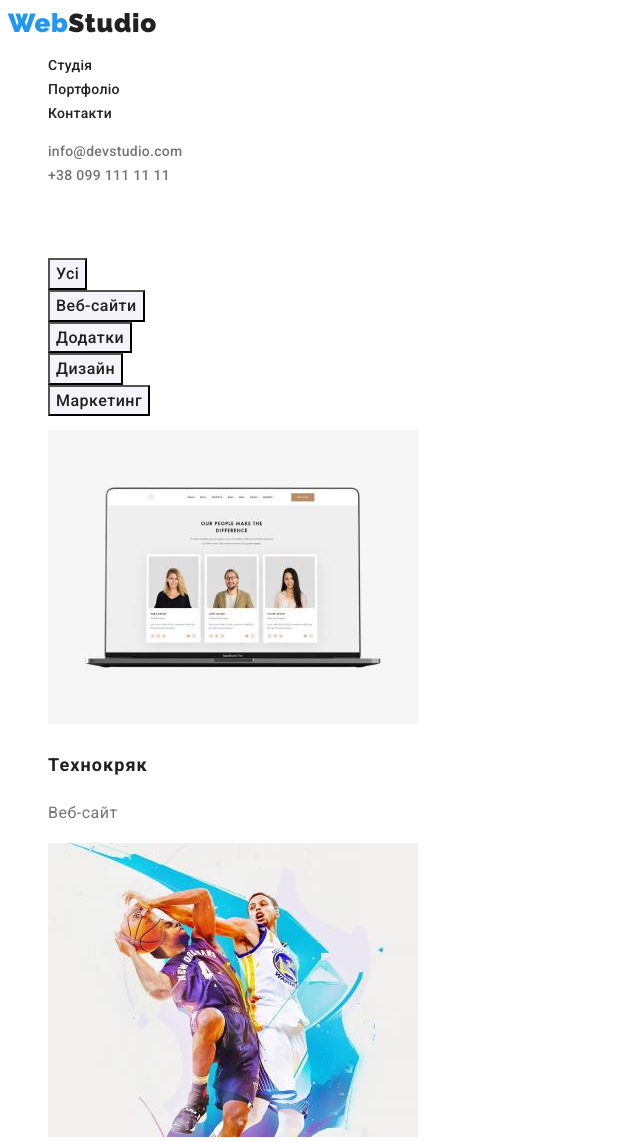
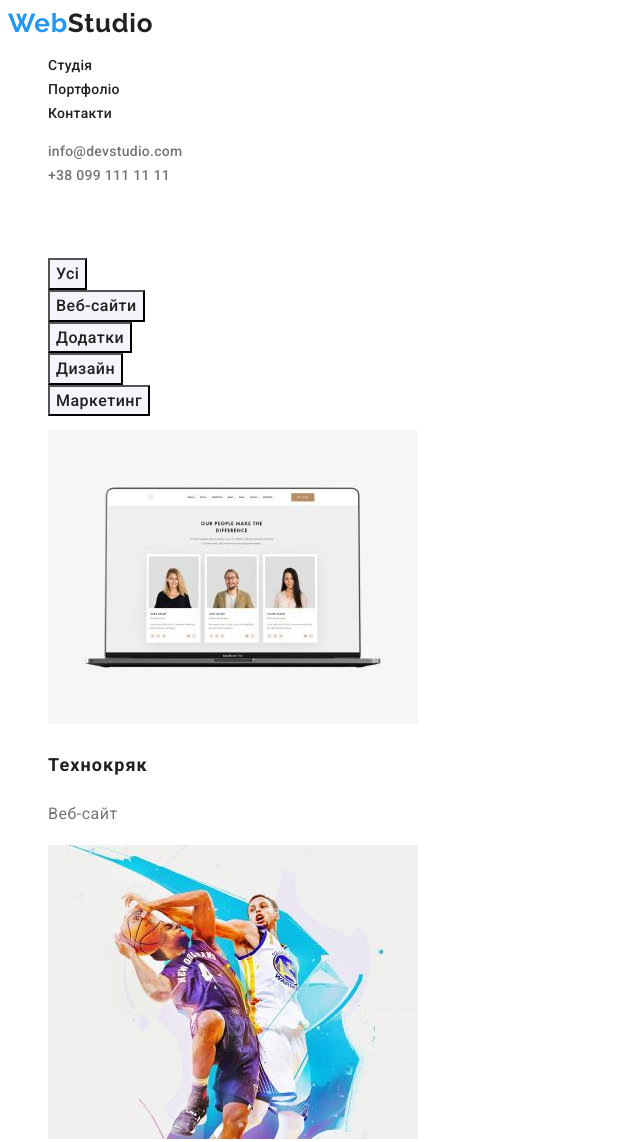
Before and after one commit to padalcko/goit69-markup-hw-02, a plain HTML site: page portfolio.html in a window 1280 px wide. Shown: the top 1142 px of the page, without its empty margins (0-640 px from the left). Drawn offline with Linux system fonts and the light colour scheme.

Commit message:
Виправив помилку

```diff
--- a/css/styles.css
+++ b/css/styles.css
@@ -192,6 +192,7 @@ a {
 .adress {}
 
 .logo-footer {
+    font-family: var(--secondary-font);
     font-weight: bold;
     font-size: 26px;
     line-height: 1.19;
@@ -272,7 +273,7 @@ a {
 
 .portfolio-img-text {
     font-size: 16px;
-    line-height: 1.76;
+    line-height: 1.86;
     letter-spacing: 0.03em;
     color: var(--secondary-color-text);
 }
--- a/portfolio.html
+++ b/portfolio.html
@@ -10,7 +10,7 @@
     <link rel="preconnect" href="https://fonts.googleapis.com">
     <link rel="preconnect" href="https://fonts.gstatic.com" crossorigin>
     <link
-        href="https://fonts.googleapis.com/css2?family=Raleway:wght@900&family=Roboto:wght@400;500;700;900&display=swap"
+        href="https://fonts.googleapis.com/css2?family=Raleway:wght@700&family=Roboto:wght@400;500;700;900&display=swap"
         rel="stylesheet">
 </head>
 
```
Also changed, not shown: index.html (+1 -1 lines).
